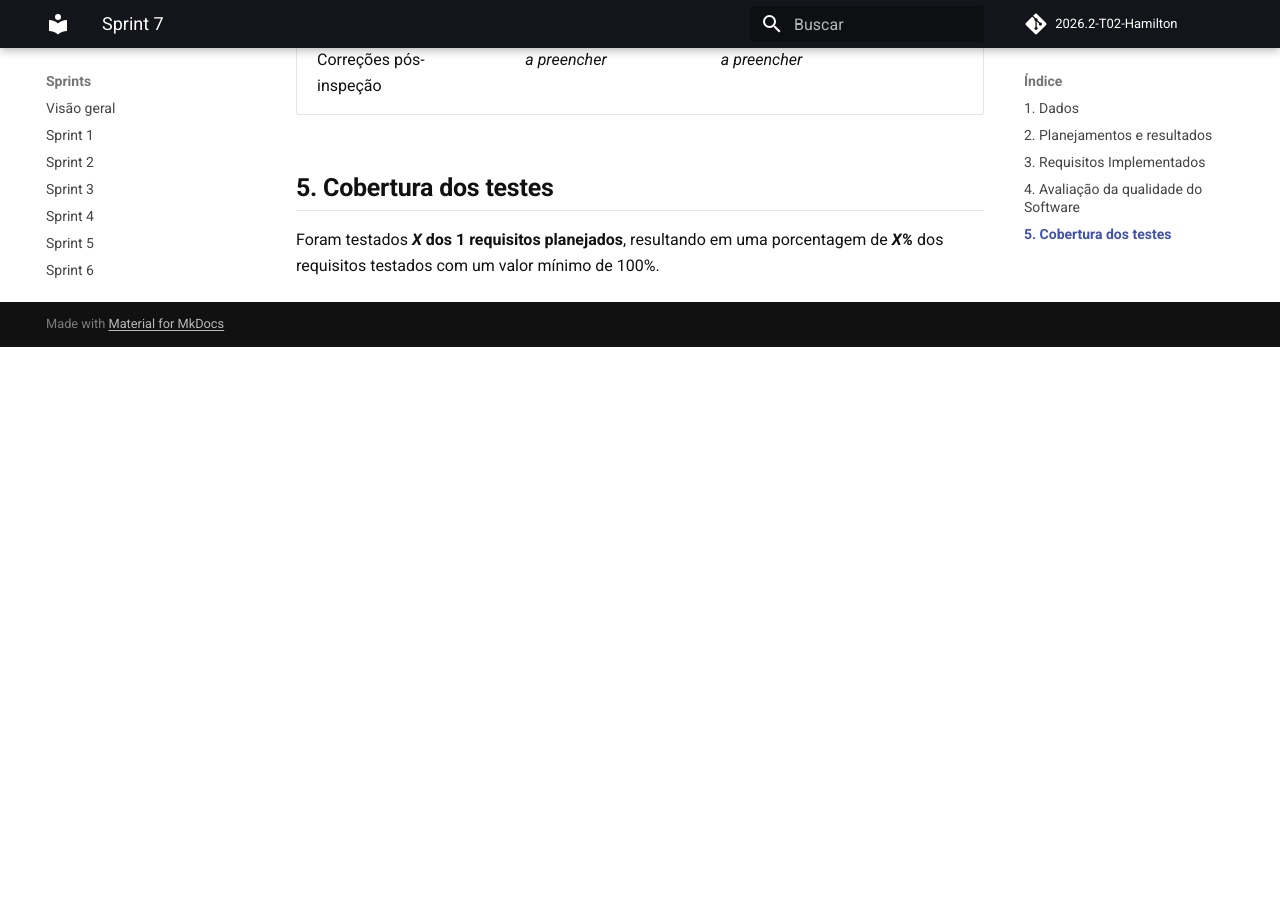
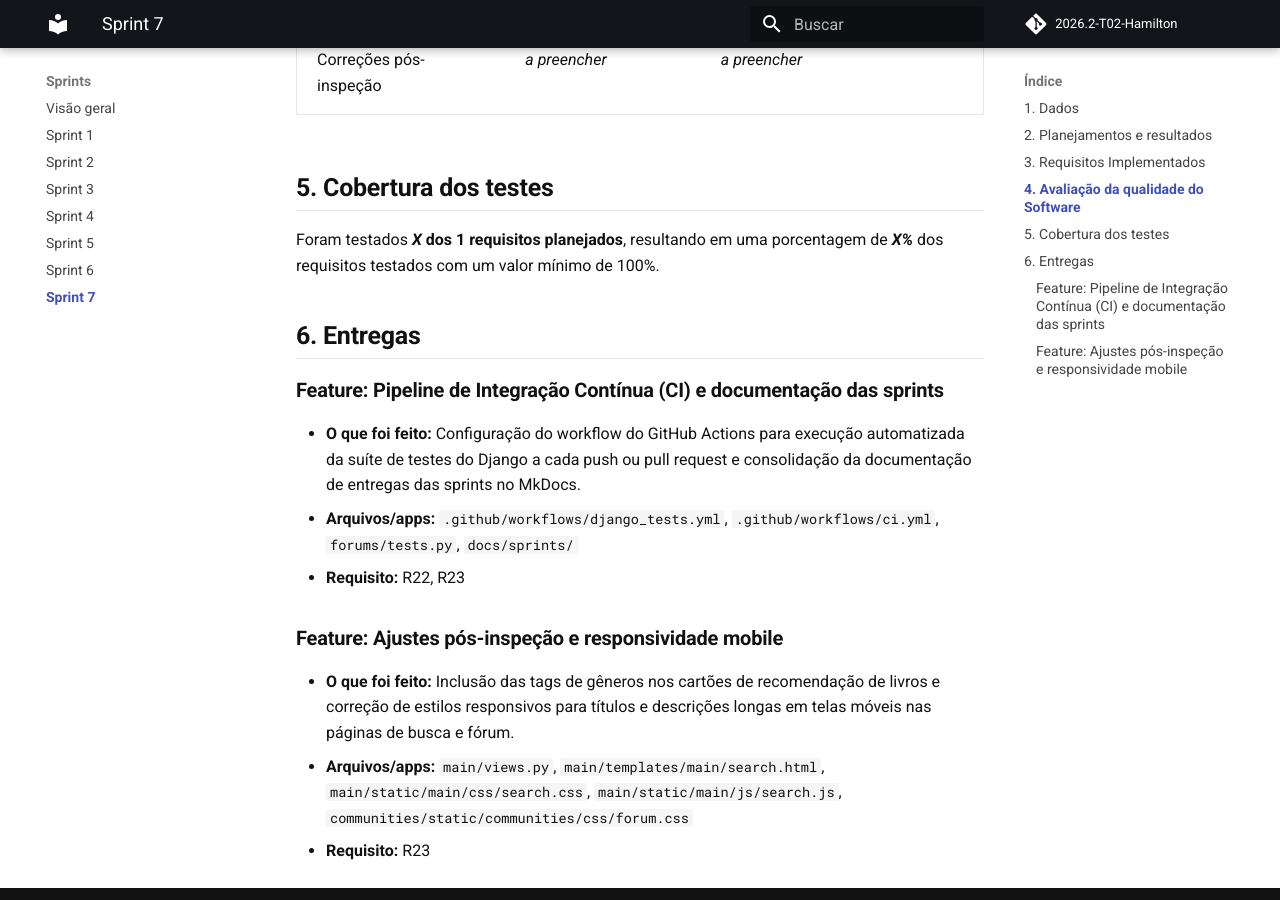
Before and after one commit to FGA0138-MDS-Ajax/2026.2-T02-Hamilton, an MkDocs documentation site: the page built from docs/sprints/sprint7.md, in a window 1280 px wide and 900 px high, scrolled down 1129 px. Built offline with MkDocs 1.6.1 and Material for MkDocs 9.7.7, drawn with Linux system fonts in a browser that asks for light colours; comment, search, counter and statistics services are not loaded; before the commit the page ends 1476 px from its top, so only the background shows below that.

Commit message:
docs: Documenta a sprint 7

```diff
--- a/docs/sprints/sprint7.md
+++ b/docs/sprints/sprint7.md
@@ -30,3 +30,17 @@ O valor esperado de conclusão de cada requisito é de **70%**.
 ## 5. Cobertura dos testes
 
 Foram testados **_X_ dos 1 requisitos planejados**, resultando em uma porcentagem de **_X%_** dos requisitos testados com um valor mínimo de 100%.
+
+## 6. Entregas
+
+### Feature: Pipeline de Integração Contínua (CI) e documentação das sprints
+
+- **O que foi feito:** Configuração do workflow do GitHub Actions para execução automatizada da suíte de testes do Django a cada push ou pull request e consolidação da documentação de entregas das sprints no MkDocs.
+- **Arquivos/apps:** `.github/workflows/django_tests.yml`, `.github/workflows/ci.yml`, `forums/tests.py`, `docs/sprints/`
+- **Requisito:** R22, R23
+
+### Feature: Ajustes pós-inspeção e responsividade mobile
+
+- **O que foi feito:** Inclusão das tags de gêneros nos cartões de recomendação de livros e correção de estilos responsivos para títulos e descrições longas em telas móveis nas páginas de busca e fórum.
+- **Arquivos/apps:** `main/views.py`, `main/templates/main/search.html`, `main/static/main/css/search.css`, `main/static/main/js/search.js`, `communities/static/communities/css/forum.css`
+- **Requisito:** R23
```
